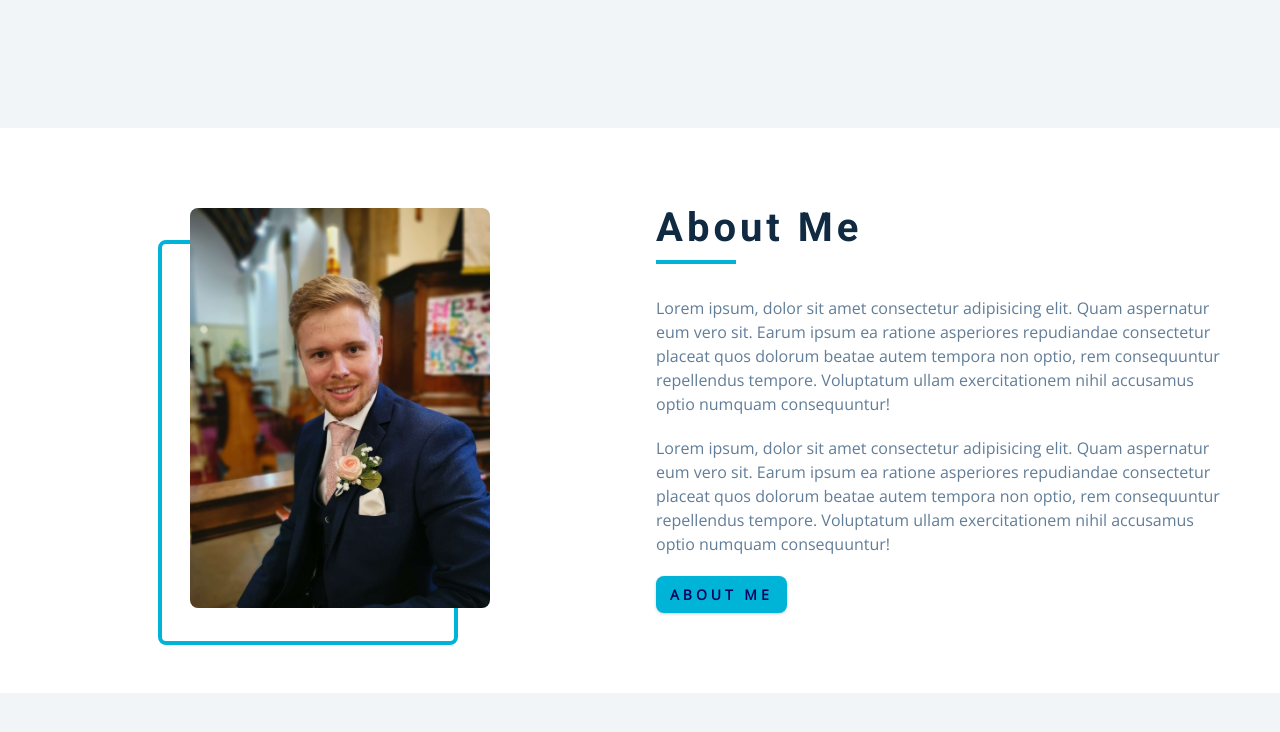
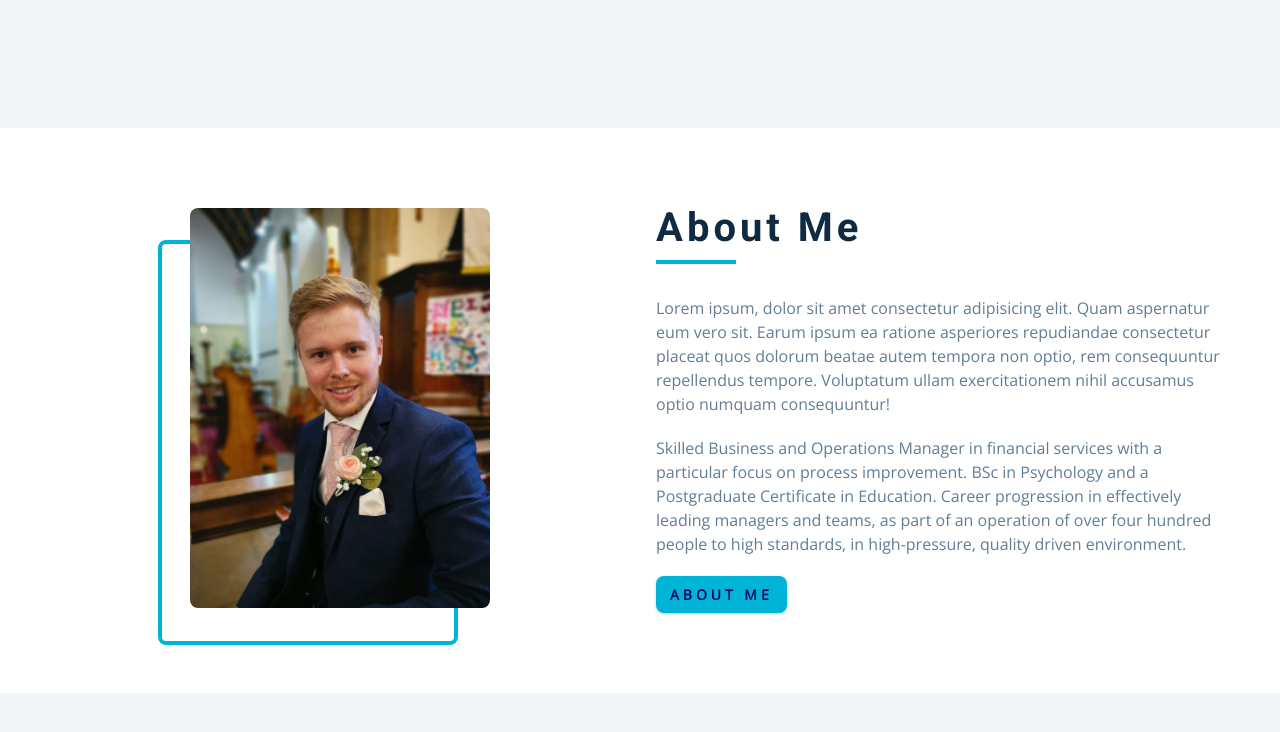
Before and after one commit to OwenMcCabeDev/profile, a plain HTML site: page index.html in a window 1280 px wide. Shown: the part 672-1404 px from the top of the page. Drawn offline with nearby package versions, Linux system fonts and the light colour scheme.

Commit message:
fixed underline margin

```diff
--- a/css/styles.css
+++ b/css/styles.css
@@ -330,6 +330,7 @@ Hero
 */
 .hero .underline {
   margin-bottom: 0.5rem;
+  margin-top: 0.5rem;
   margin-left: 0;
 }
 .hero-img {
--- a/index.html
+++ b/index.html
@@ -135,11 +135,12 @@
             exercitationem nihil accusamus optio numquam consequuntur!
           </p>
           <p>
-            Lorem ipsum, dolor sit amet consectetur adipisicing elit. Quam
-            aspernatur eum vero sit. Earum ipsum ea ratione asperiores
-            repudiandae consectetur placeat quos dolorum beatae autem tempora
-            non optio, rem consequuntur repellendus tempore. Voluptatum ullam
-            exercitationem nihil accusamus optio numquam consequuntur!
+            Skilled Business and Operations Manager in financial services with a
+            particular focus on process improvement. BSc in Psychology and a
+            Postgraduate Certificate in Education. Career progression in
+            effectively leading managers and teams, as part of an operation of
+            over four hundred people to high standards, in high-pressure,
+            quality driven environment.
           </p>
           <a href="about.html" class="btn about-btn">about me</a>
         </article>
```
